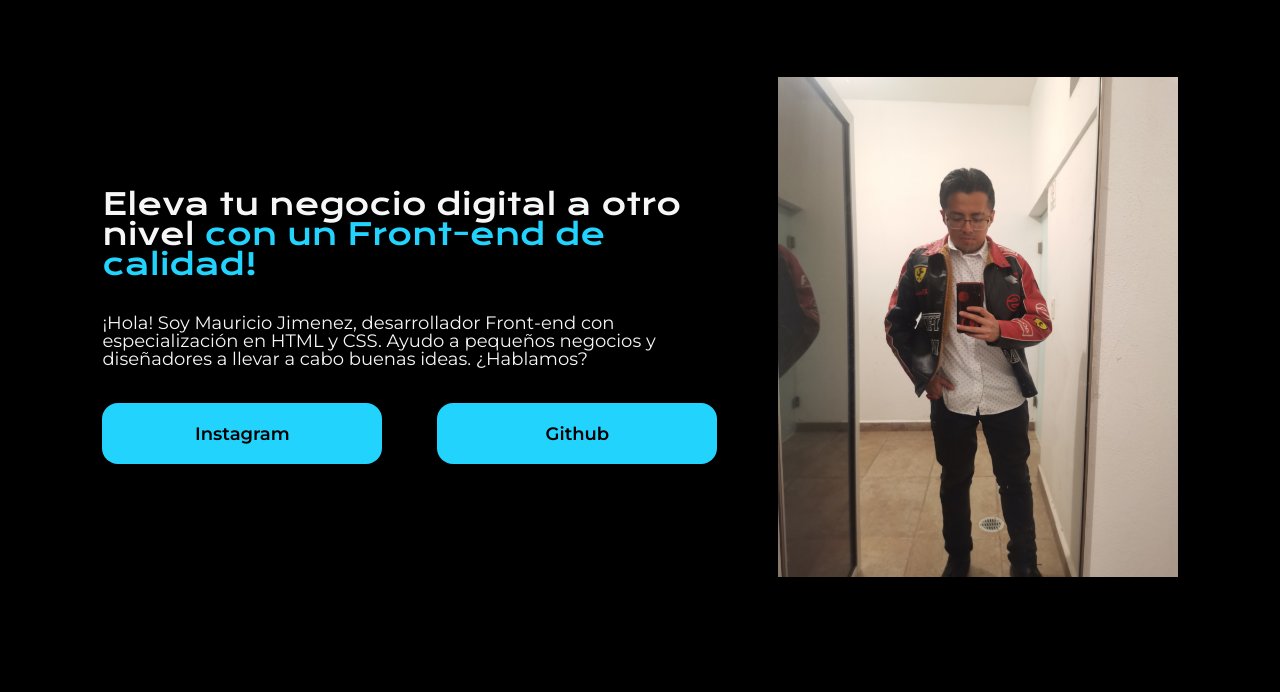
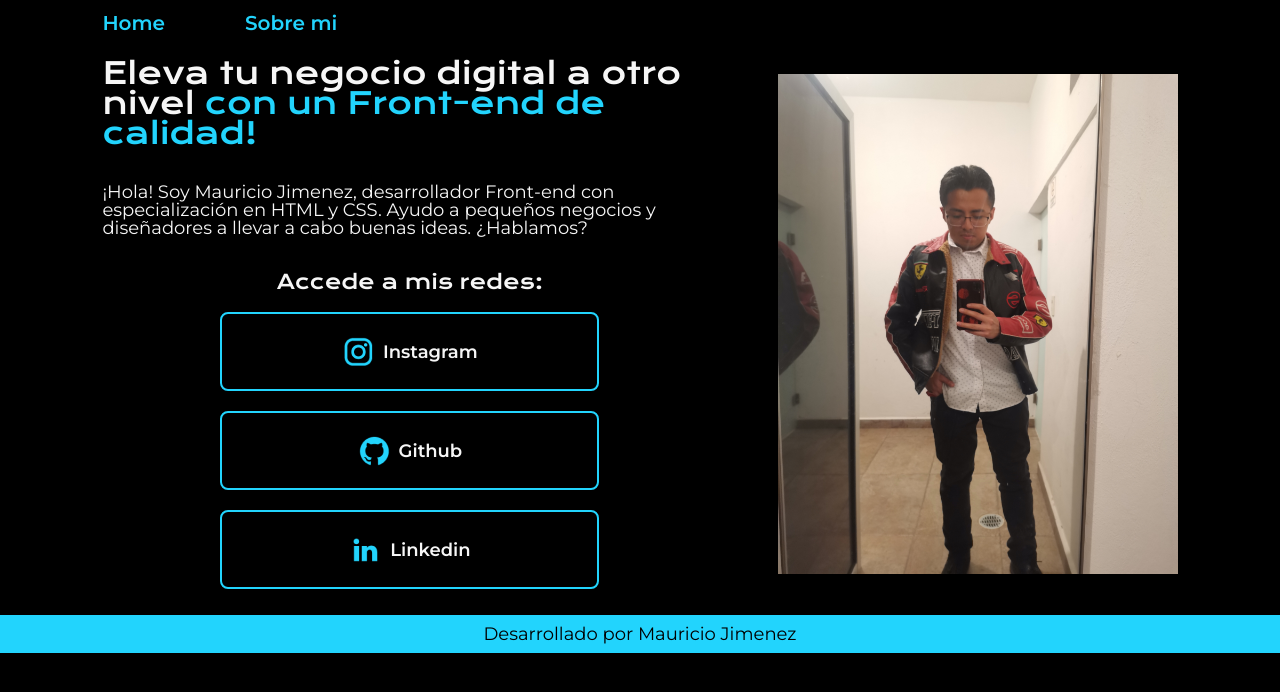
Before and after one commit to Mauricio658/Alura_Portafolio, a plain HTML site: page index.html in a window 1280 px wide. Drawn offline with nearby package versions, Linux system fonts and the light colour scheme.

Commit message:
Segunda Version de mi portafolio

```diff
--- a/index.html
+++ b/index.html
@@ -1,17 +1,20 @@
 <!DOCTYPE html>
 <html lang="es-mx">
-
+<!-- Hola-->
 <head>
     <meta charset="UTF-8">
     <meta name="viewport" content="width=device-width, initial-scale=1.0">
     <title>Portafolio</title>
-    <link rel="stylesheet" href="reset.css">
-    <link rel="stylesheet" href="style.css">
+    <link rel="stylesheet" href="styles/reset.css">
+    <link rel="stylesheet" href="styles/style.css">
 </head>
 
 <body>
-    <header>
-
+    <header class="header">
+        <nav class="header_menu">
+            <a class="header_menu_link" href="index.html">Home</a>
+            <a class="header_menu_link" href="about.html">Sobre mi</a>
+        </nav>
     </header>
 
     <main class="presentacion">
@@ -25,17 +28,19 @@
             </p>
 
             <div class="presentacion_enlaces">
-                <a class="presentacion_enlaces_link" href="https://www.instagram.com/ge.mauri/">Instagram</a>
-                <a class="presentacion_enlaces_link" href="https://github.com/Mauricio658">Github</a>
+                <h2 class="presentacion_enlaces_subtitulo">Accede a mis redes:</h2>
+                <a class="presentacion_enlaces_link" href="https://www.instagram.com/ge.mauri/"> <img src="assets/instagram.png">Instagram</a>
+                <a class="presentacion_enlaces_link" href="https://github.com/Mauricio658"> <img src="assets/github.png">Github</a>
+                <a class="presentacion_enlaces_link" href="https://www.linkedin.com/in/angel-mauricio-jimenez-cervantes-188012259/"> <img src="assets/linkedin.png">Linkedin</a>
             </div>
 
         </section>
 
-        <img class="imagen" src="imagenes/imagenMia.jpg" alt="imagen de Mauricio Jimenez">
+        <img class="imagen" src="assets/imagenMia.jpg" alt="imagen de Mauricio Jimenez">
     </main>
 
-    <footer>
-
+    <footer class="footer">
+        <p>Desarrollado por Mauricio Jimenez</p>
     </footer>
 </body>
 </html>
--- a/style.css
+++ /dev/null
@@ -1,61 +0,0 @@
-@import url('https://fonts.googleapis.com/css2?family=Krona+One&family=Montserrat:ital,wght@0,100..900;1,100..900&display=swap');
-
-body{
-    background-color: black;
-    color: #F6F6F6;
-    height: 100vh;
-    box-sizing: border-box;
-}
-
-.imagen{
-    width: 400px;
-    height: 500px;
-}
-
-.titulo-destaque{
-    color: #22D4FD;
-
-}
-
-.presentacion{
-    display: flex;
-    align-items: center;
-    margin: 6% 8%;
-    justify-content: space-between;
-}
-
-.presentacion_contenido{
-    width: 615px;
-    display: flex;
-    flex-direction: column;
-    gap: 35px;
-}
-
-.presentacion_contenido_titulo{
-    font-size: 30px;
-    font-family: "Krona One", sans-serif;
-}
-
-.presentacion_contenido_texto{
-    font-size: 18px;
-    font-family: "Montserrat", sans-serif;
-}
-
-.presentacion_enlaces{
-    display: flex;
-    justify-content: space-between;
-}
-
-.presentacion_enlaces_link{
-
-    width: 280px;
-    background-color: #22D4FD;
-    text-align: center;
-    padding: 21.5px 0;
-    border-radius: 16px;
-    font-family: "Montserrat", sans-serif;
-    font-size: 18px;
-    font-weight: 600;
-    text-decoration: none;
-    color: black;
-}
--- /dev/null
+++ b/styles/style.css
@@ -0,0 +1,113 @@
+@import url('https://fonts.googleapis.com/css2?family=Krona+One&family=Montserrat:ital,wght@0,100..900;1,100..900&display=swap');
+
+:root{
+    --color-primario:#000000;
+    --color-secundario:#F6F6F6;
+    --color-terciario:#22D4FD;
+    --color-hover: #272727;
+
+    --fuente-montserrat:"Montserrat", sans-serif;
+    --fuente-kronan:"Krona One", sans-serif;
+}
+
+body{
+    background-color: var(--color-primario);
+    color:var(--color-secundario);
+    box-sizing: border-box;
+}
+
+.header{
+    padding: 1% 0% 0% 8%;
+
+}
+.header_menu{
+    display: flex;
+    gap: 80px;
+}
+.header_menu_link{
+    font-family:var(--fuente-montserrat) ;
+    font-size: 20px;
+    font-weight: 600;
+    color: var(--color-terciario);
+    text-decoration: none;
+}
+
+.imagen{
+    width: 400px;
+    height: 500px;
+}
+
+.titulo-destaque{
+    color: var(--color-terciario);
+
+}
+
+.presentacion{
+    display: flex;
+    align-items: center;
+    padding: 2% 8%;
+    justify-content: space-between;
+}
+
+.presentacion_contenido{
+    width: 615px;
+    display: flex;
+    flex-direction: column;
+    gap: 35px;
+}
+
+.presentacion_contenido_titulo{
+    font-size: 30px;
+    font-family: var(--fuente-kronan);
+}
+
+.presentacion_contenido_texto{
+    font-size: 18px;
+    font-family:var(--fuente-montserrat);
+}
+
+.presentacion_enlaces{
+    display: flex;
+    justify-content: space-between;
+    flex-direction: column;
+    align-items: center;
+    gap: 20px;
+}
+
+.presentacion_enlaces_link{
+
+    width: 375px;
+    border: 2px solid var(--color-terciario);
+    text-align: center;
+    align-items: center;
+    padding: 21.5px 0;
+    border-radius: 8px;
+    font-family: var(--fuente-montserrat);
+    font-size: 18px;
+    font-weight: 600;
+    text-decoration: none;
+    color: var(--color-secundario);
+    display:flex;
+    justify-content: center;
+    gap:8px;
+}
+
+.presentacion_enlaces_link:hover{
+    background-color: var(--color-hover);
+}
+
+
+.presentacion_enlaces_subtitulo{
+    font-family: var(--fuente-kronan);
+    font-size: 20px;
+    font-weight: 400;
+}
+
+.footer{
+    background-color: var(--color-terciario);
+    padding: 10px;
+    text-align: center;
+    color: var(--color-primario);
+    font-family:var(--fuente-montserrat) ;
+    font-size: 18px;
+}
```
Also changed, not shown: about.html (added, +43 -0 lines), assets/Imagem.png (added), assets/github.png (added), assets/imagenMia.jpg (renamed from imagenes/imagenMia.jpg), assets/instagram.png (added), assets/linkedin.png (added), assets/twitch.png (added), assets/twitter-novo.png (added), assets/twitter.png (added), styles/reset.css (renamed from reset.css).
